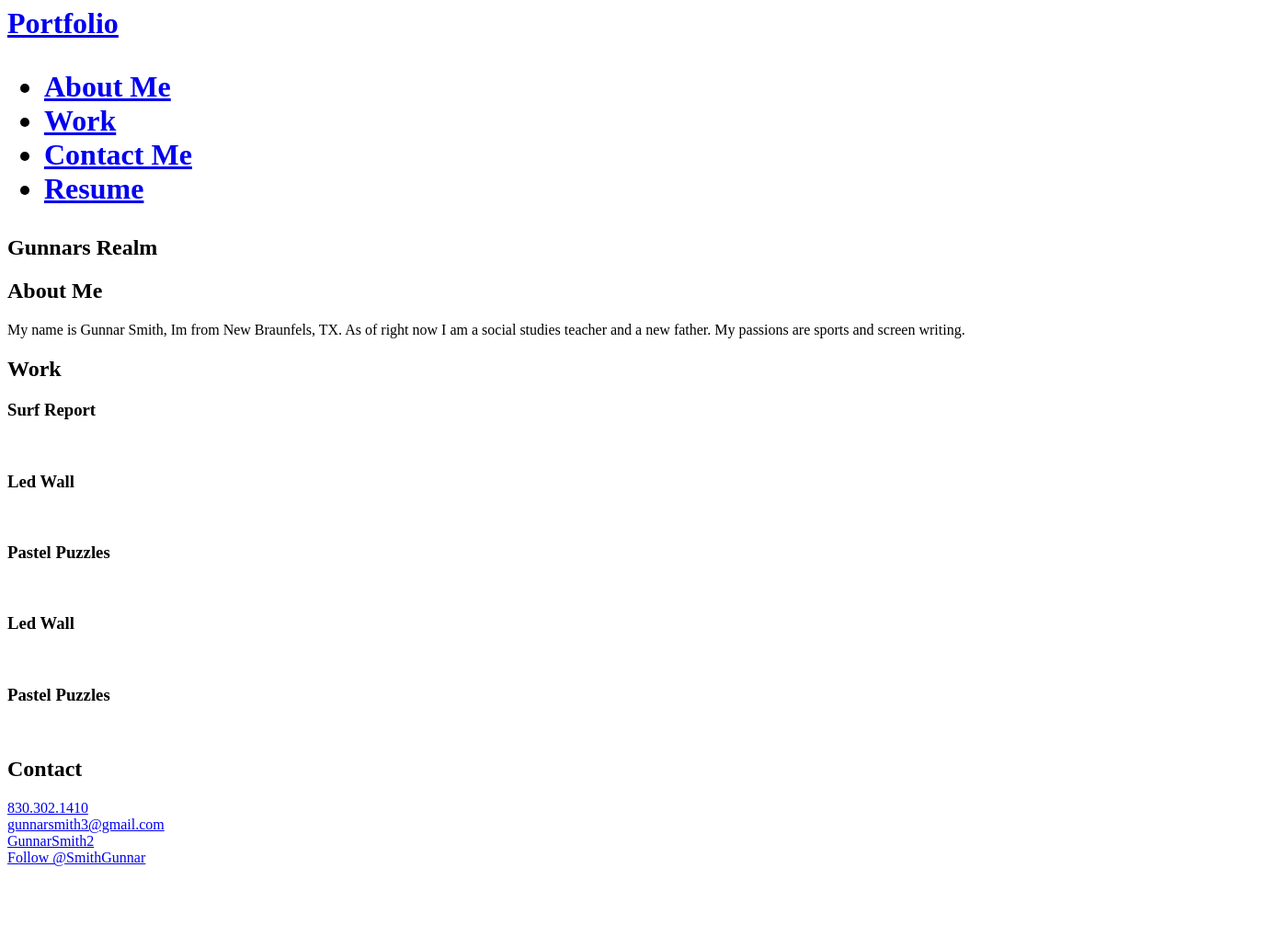
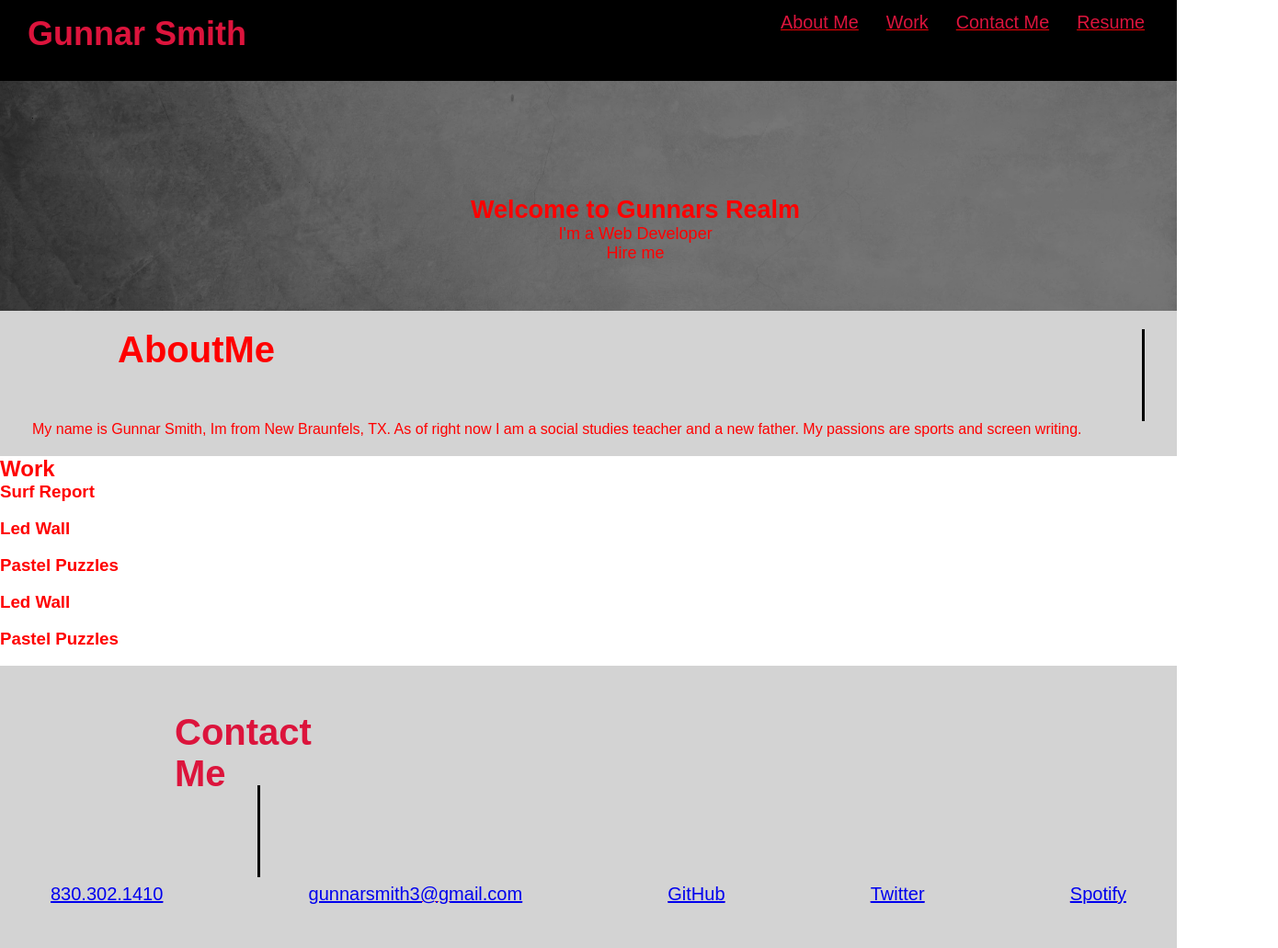
Before and after one commit to GunnarSmith2/Gunnar-Porfolio, a plain HTML site: page index.html in a window 1280 px wide. Shown: the part 14-1045 px from the top of the page at 92% size, 1390 px wide, since content can reach past the window. Before the commit the page ends 964 px from the top, so only its background shows below. Drawn offline with Linux system fonts and the light colour scheme.

Commit message:
subtitle

```diff
--- a/Assets/style.css
+++ b/Assets/style.css
@@ -3,14 +3,12 @@
     padding: 0;
     box-sizing: border-box ;
 }
-
 body {
     color: red;
     font-family: Arial, Helvetica, sans-serif;
 }
-
 header {
-    padding: 25px 30px;
+    padding: 20px 20px;
     background-color: #39a6b2;
     display: flex;
     justify-content: space-between;
@@ -34,6 +32,7 @@ header a {
 }
 header nav {
     margin: 7px 0;
+    text-decoration: underline;
 }
 header nav ul {
     display: flex;
@@ -62,28 +61,80 @@ footer {
     flex-wrap: wrap;
 }
 footer h2 {
+    position: relative;
     color: #dc143c;
     font-size: 40px;
-    margin-top: 10%;
+    bottom: -10px;
+    left: 150px;
 }
 footer h2 .me {
     display: block;
 }
 footer #verticle-line {
-    width: 1px;
+    width: 3px;
     height: 100px;
     background-color: black;
     display: flex;
     flex-wrap: wrap;
     margin-left: 20%;
 }
-.contact {
+footer nav {
+    margin: 7px 0;
+    text-decoration: underline;
+}
+footer nav ul {
     display: flex;
+    flex-wrap: wrap;
     justify-content: space-between;
+    align-items: center;
+    list-style: none;
+}
+footer nav ul li a {
+    padding: 10px 15px;
+    font-weight: lighter;
+    font-size: 20px;
+}
+.hero-image {
+    background-image: linear-gradient(rgba(0, 0, 0, 0.5), rgba(0, 0, 0, 0.5)), url(./images/cement-floor-wall-backgrounds-room-interior-display-products_34552-317.webp);
+    height: 250px;
+    width: 100%;
+    background-position: center;
+    background-repeat: no-repeat;
+    background-size: cover;
+    position: relative;
+}
+.hero-text {
     flex-wrap: wrap;
-    font-size: 20px;
-    margin-top: ;
+    position: absolute;
+    top: 50%;
+    left: 40%;
+    text-align: center;
+    font-size: large;
 }
-.telephone {
-  margin-left: 30%;
+.intro {
+    padding: 20px 35px;
+    background: lightgray;
+    width: 100%;
+    display: flex;
+    flex-wrap: wrap;
+    justify-content: space-between;
 }
+.intro h2 {
+    display: flex;
+    justify-content: flex-start;
+    position: absolute;
+    left: 10%;
+    font-size: 40px;
+
+}
+#about-me h2 .me {
+    display: block;
+}
+#about-me #verticle-line {
+    width: 3px;
+    height: 100px;
+    background-color: black;
+    display: flex;
+    flex-wrap: wrap;
+    margin-left: 20%;
+}
--- a/index.html
+++ b/index.html
@@ -4,13 +4,14 @@
         <meta charset="UTF-8"/>
         <meta name="viewport" content="width-device-width, initial-scale=1.0" />
         <title>Gunnars Portfolio</title>
-        <link rel="stylesheet" href=""/>
+        <link rel="stylesheet" href="./Assets/style.css"/>
     </head>
     <body>
         <!--Navigation-->
        <header>
         <h1>
-            <a href="/">Portfolio</a>
+            <a href="/">Gunnar Smith</a>
+        </h1>
             <nav>
                 <ul>
                     <li>
@@ -27,19 +28,23 @@
                     </li>
                 </ul>
             </nav>
-        </h1>
         </header>
         <!--Cool Subtitle-->
-        <section id="subtitle" class="Sub">
-            <div class="sub-title">
-                <h2>Gunnars Realm</h2>
+        <section class="sub-title" id="subtitle">
+            <div class="hero-image">
+                <div class="hero-text">
+                  <h1>Welcome to Gunnars Realm</h1>
+                  <p>I'm a Web Developer</p>
+                  <p2>Hire me</p2>
+                </div>
+              </div>
+      </section>
+        <!--About me section-->
+        <section class="intro" id="about-me">
+            <div class="flex-row">
+                <h2>About<span class="me">Me</span></h2>
             </div>
-        </section>
-        <!--About me section-->
-        <section id="about-me" class="intro">
-            <div class="flex-row">
-                <h2>About Me</h2>
-            </div>
+            <div id="verticle-line"></div>
             <div class="flex-row">
                 <p>My name is Gunnar Smith, Im from New Braunfels, TX. As of right now I am a social studies teacher and a new father. My passions are sports and screen writing.</p>
             </div>
@@ -87,19 +92,32 @@
             </div>
         </section>
         <!--Footer-->
-        <footer>
-            <h2>Contact</h2>
-            <div class="telephone">
-                <a href="tel:830.302.1410">830.302.1410</a>
+        <footer id="contact me">
+            <div class="flex-row">
+            <h2>Contact <span class="me">Me</span></h2>
             </div>
-            <div class="Email">
-                <a href="mailto:gunnarsmith3@gmail.com">gunnarsmith3@gmail.com</a>
-            </div>
-            <div class="github">
-                <a href="github:GunnarSmith2">GunnarSmith2</a>
-            </div>
-            <div>
-                <a href="https://twitter.com/SmithGunnar?ref_src=twsrc%5Etfw" class="twitter-follow-button" data-show-count="false">Follow @SmithGunnar</a><script async src="https://platform.twitter.com/widgets.js" charset="utf-8"></script>
+            <div id="verticle-line"></div>
+            <div class="contact">
+            <!--Telephone-->
+            <nav>
+                <ul>
+                    <li>
+                        <a href="tel:830.302.1410">830.302.1410</a>
+                    </li>
+                    <li>
+                        <a href="mailto:gunnarsmith3@gmail.com">gunnarsmith3@gmail.com</a>
+                    </li>
+                    <li>
+                        <a href="github:GunnarSmith2">GitHub</a>
+                    </li>
+                    <li>
+                        <a href="https://twitter.com/SmithGunnar">Twitter</a>
+                    </li>
+                    <li>
+                        <a href="/">Spotify</a>
+                    </li>
+                </ul>
+            </nav>
             </div>
         </footer>
     </body>
```
Also changed, not shown: Assets/images/cement-floor-wall-backgrounds-room-interior-display-products_34552-317.webp (added).
